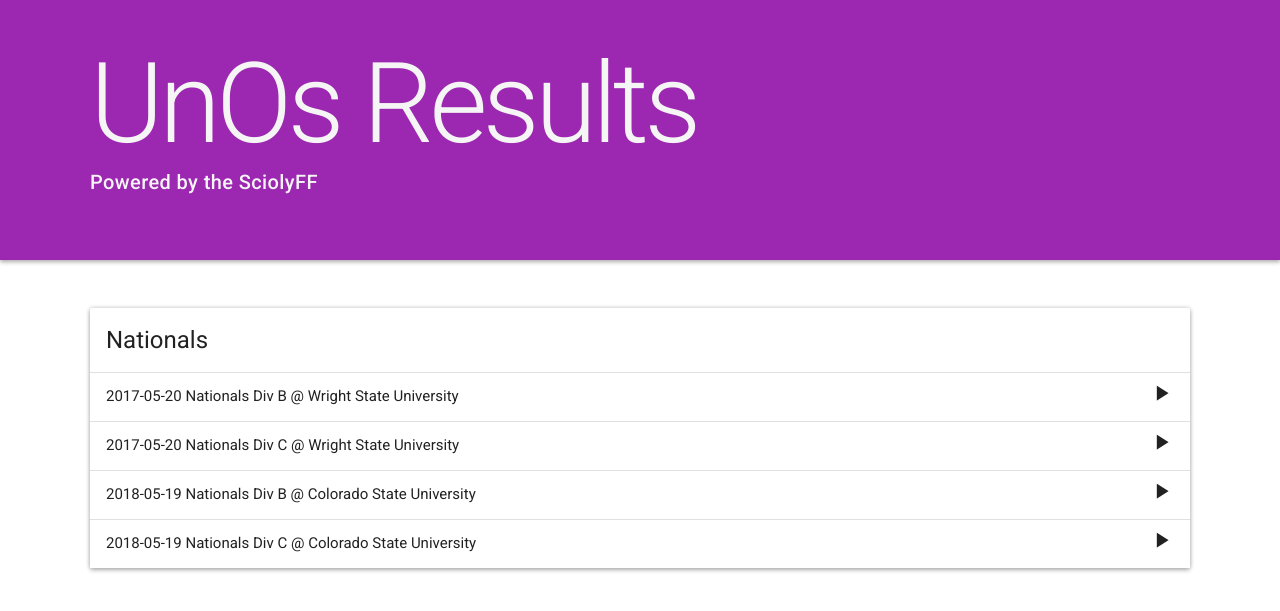
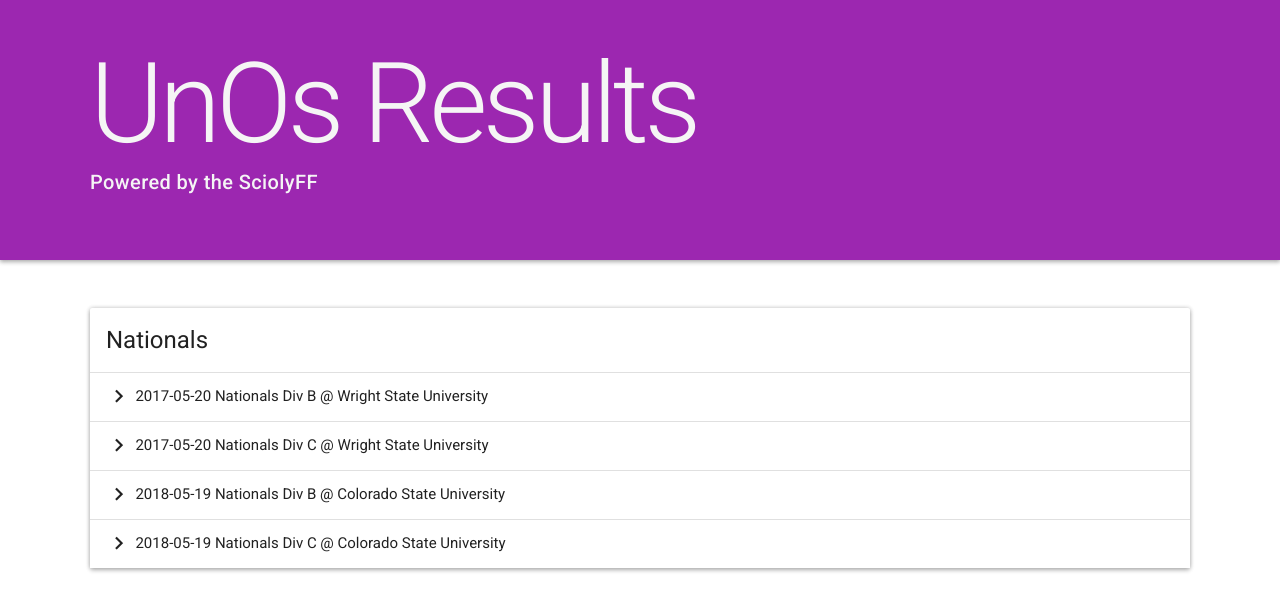
Before and after one commit to unosmium/unosmium.github.io.old, a Jekyll site: the page built from results/index.html, in a window 1280 px wide. Shown: the top 611 px of the page. Built offline with Jekyll 4.4.1, drawn with Linux system fonts in a browser that asks for light colours.

Commit message:
Improve icon and icon position

```diff
--- a/results/index.html
+++ b/results/index.html
@@ -11,11 +11,12 @@
   {% for x in site.data %}
     <a href="{{ x[0] }}" class="list-group-item">
 
+      <i class="material-icons">keyboard_arrow_right</i>
+
       {{ x[1]["Tournament"]["date"] }} Nationals
       Div {{ x[1]["Tournament"]["division"] }}
       @ {{ x[1]["Tournament"]["location"] }}
 
-      <i class="material-icons float-right">play_arrow</i>
     </a>
   {% endfor %}
 
```
